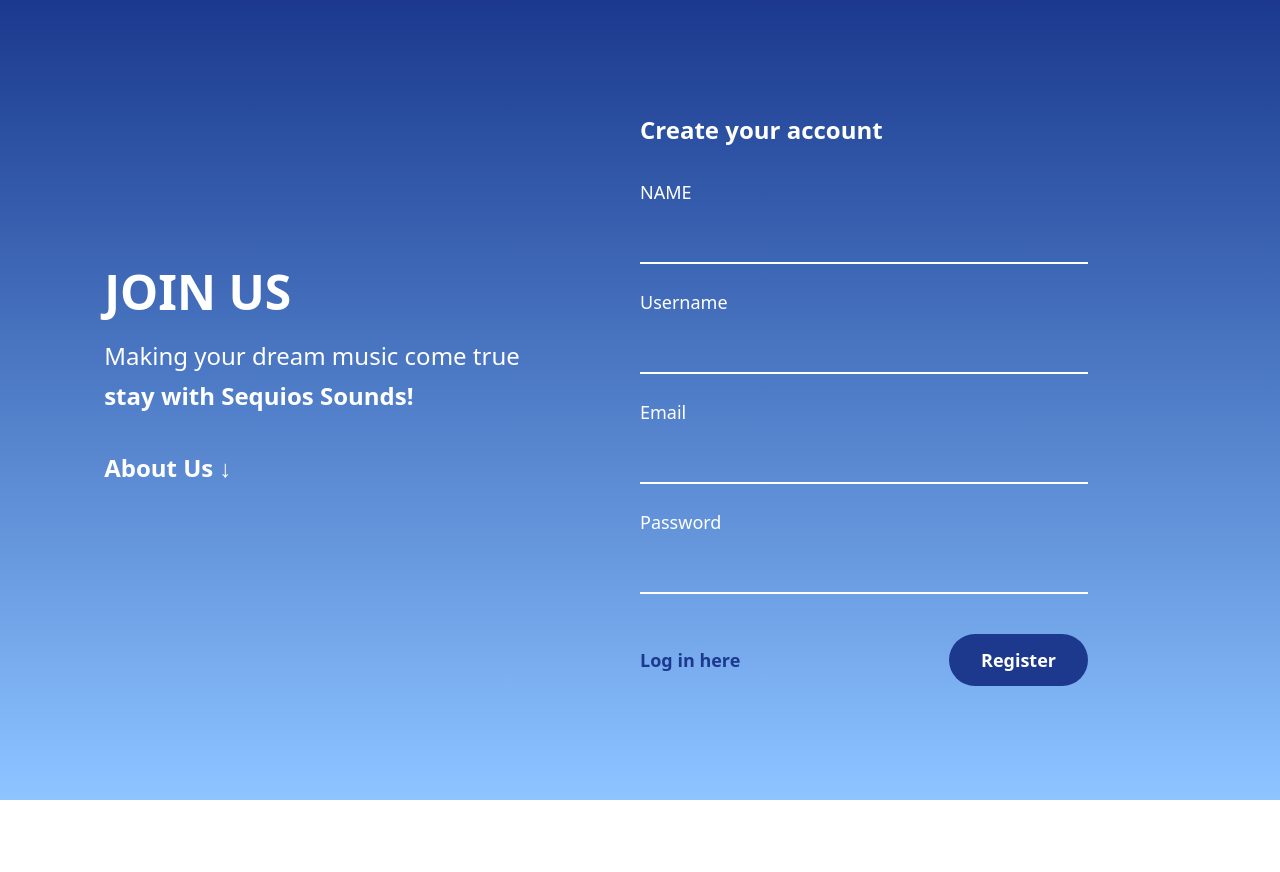
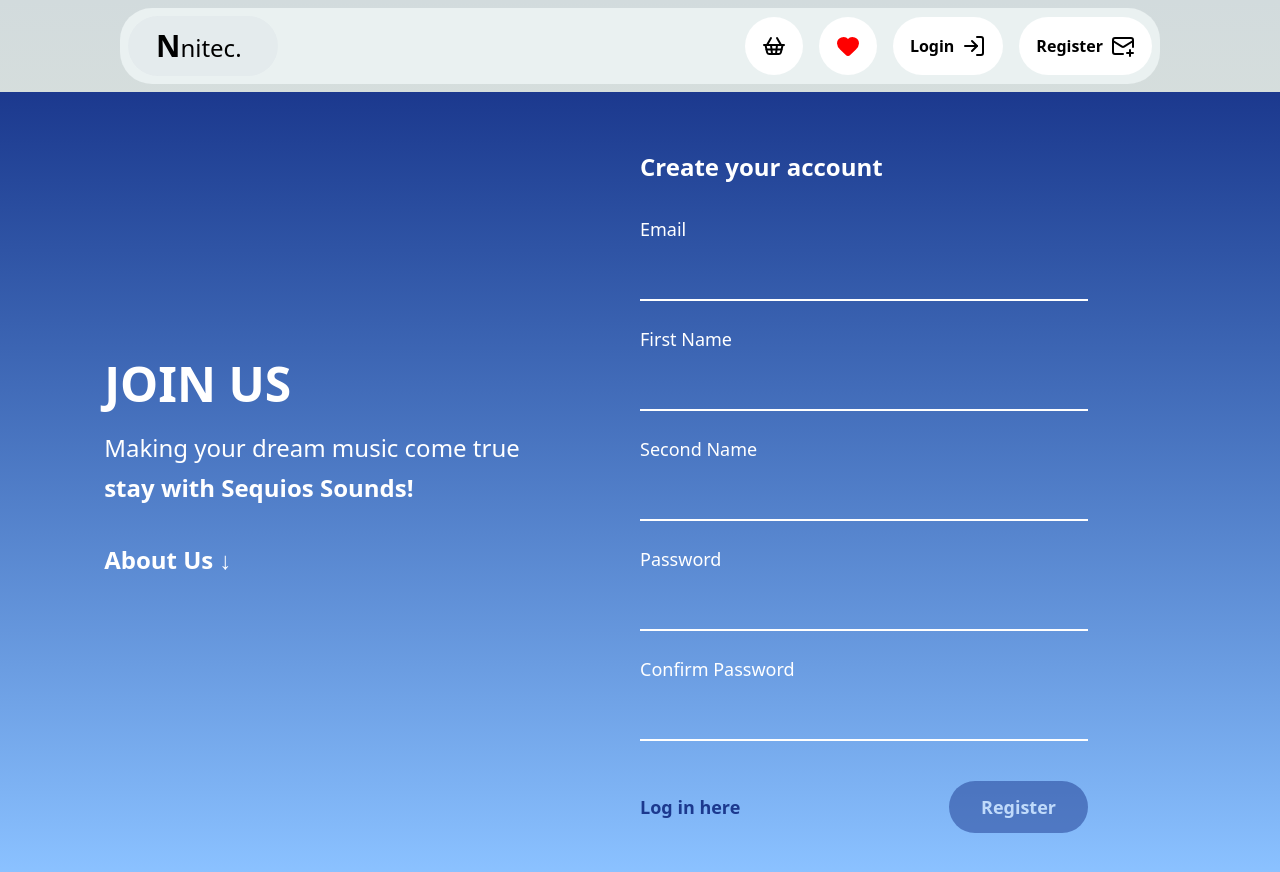
Before and after one commit to nichitttaaa/nitec, a React (Vite) app: page /register in a window 1280 px wide. Shown: the top 872 px of the page. Before the commit the page ends 800 px from the top, so only its background shows below. Built offline with nearby package versions, Linux system fonts and the light colour scheme.

Commit message:
add register

```diff
--- a/src/api/types.ts
+++ b/src/api/types.ts
@@ -9,7 +9,7 @@ export interface RegisterData {
     firstName: string,
     lastName: string,
     password: string,
-    phoneNumber: string
+    phoneNumber?: string
 }
 
 export interface RegisterResponse {
--- a/src/components/core/NavBar.tsx
+++ b/src/components/core/NavBar.tsx
@@ -1,16 +1,18 @@
-import {CircleUser, ShoppingBasket, Heart} from "lucide-react";
-import {NavLink, useNavigate} from "react-router-dom";
+import { LogIn, MailPlus, ShoppingBasket, Heart } from "lucide-react";
+import { NavLink, useNavigate } from "react-router-dom";
 
-
-function NavBar () {
+function NavBar() {
   const navigate = useNavigate();
 
   return (
     <div className="w-screen h-auto px-50 md:px-30 py-2 flex items-center justify-center">
       <div className="w-full  bg-[#EAF1F1] rounded-4xl justify-between flex items-center  p-2">
-            <div className="w-[150px] h-[60px] rounded-4xl  bg-[#E4EBED] flex items-center cursor-pointer" onClick={() =>{
-                navigate("/")
-            }}>
+        <div
+          className="w-[150px] h-[60px] rounded-4xl  bg-[#E4EBED] flex items-center cursor-pointer"
+          onClick={() => {
+            navigate("/");
+          }}
+        >
           <div className="ml-7">
             <span className="font-bold text-3xl ">N</span>
             <span className="text-2xl">nitec.</span>
@@ -18,21 +20,46 @@ function NavBar () {
         </div>
         <div className=" flex items-center gap-4">
           <NavLink to="/cart" end>
-                   <button className="p-4 rounded-full flex bg-white justify-center items-center cursor-pointer hover:border-black border border-transparent transition-all"><ShoppingBasket/></button>
+            <button className="p-4 rounded-full flex bg-white justify-center items-center cursor-pointer hover:border-black border border-transparent transition-all">
+              <ShoppingBasket />
+            </button>
           </NavLink>
-                <button onClick={()=> {
-                    navigate("/liked")
-                }} className="p-4 rounded-full flex bg-white justify-center items-center cursor-pointer hover:border-black border border-transparent transition-all"><Heart fill="#FF0000" stroke="#FF0000" /></button>
-                <button onClick={() =>{
+          <button
+            onClick={() => {
+              navigate("/liked");
+            }}
+            className="p-4 rounded-full flex bg-white justify-center items-center cursor-pointer hover:border-black border border-transparent transition-all"
+          >
+            <Heart fill="#FF0000" stroke="#FF0000" />
+          </button>
+          {/* <button onClick={() =>{
                     navigate("/user")
                 }} className="p-4 gap-2 rounded-full flex bg-white justify-center items-center cursor-pointer hover:border-black border border-transparent transition-all">
                     <span className="font-semibold hidden md:flex">Ryman Alex</span>
                     <CircleUser />
+                </button> */}
+          <button
+            onClick={() => {
+              navigate("/login");
+            }}
+            className="p-4 gap-2 rounded-full flex bg-white justify-center items-center cursor-pointer hover:border-black border border-transparent transition-all"
+          >
+            <span className="font-semibold hidden md:flex">Login</span>
+            <LogIn />
+          </button>
+          <button
+            onClick={() => {
+              navigate("/register");
+            }}
+            className="p-4 gap-2 rounded-full flex bg-white justify-center items-center cursor-pointer hover:border-black border border-transparent transition-all"
+          >
+            <span className="font-semibold hidden md:flex">Register</span>
+            <MailPlus />
           </button>
         </div>
       </div>
     </div>
-    )
+  );
 }
 
-export default NavBar
+export default NavBar;
--- a/src/pages/Register.tsx
+++ b/src/pages/Register.tsx
@@ -1,10 +1,45 @@
+import { useState } from "react";
+import { useNavigate } from "react-router-dom";
+import { register } from "../api/requests";
+import type { RegisterData } from "../api/types";
+
 const Register = () => {
+  const [firstName, setFirstName] = useState("");
+  const [secondName, setSecondName] = useState("");
+  const [email, setEmail] = useState("");
+  const [password, setPassword] = useState("");
+  const [confirmPassword, setConfirmPassword] = useState("");
+
+  const navigate = useNavigate();
+
+  const isDisabled =
+    firstName === "" ||
+    secondName === "" ||
+    email === "" ||
+    password === "" ||
+    confirmPassword === "" ||
+    password !== confirmPassword;
+
+  const onRegister = () => {
+    const payload: RegisterData = {
+      email: email,
+      firstName: firstName,
+      lastName: secondName,
+      password: password,
+    };
+    register(payload).then((data) => {
+      localStorage.setItem("accessToken", data.accessToken);
+      localStorage.setItem("refreshToken", data.refreshToken);
+      navigate("/products");
+    });
+  };
+
   return (
     <div className="min-h-screen w-full bg-gradient-to-b from-blue-900 to-blue-300 text-white flex p-8">
       {/* Left Section - JOIN US and tagline */}
       <div className="w-1/2 flex flex-col justify-center items-center pr-12">
         <div>
-                    <h1 className="text-5xl font-bold mb-6">    JOIN US</h1>
+          <h1 className="text-5xl font-bold mb-6"> JOIN US</h1>
           <p className="text-2xl mb-2">Making your dream music come true</p>
           <p className="text-2xl font-semibold">stay with Sequios Sounds!</p>
           <button className="mb-12 text-2xl pt-10 font-bold hover:text-blue-300 transition-colors">
@@ -19,22 +54,83 @@ const Register = () => {
             <h3 className="text-2xl font-bold mb-8">Create your account</h3>
 
             <div className="space-y-6 mb-10">
-                            {['NAME', 'Username', 'Email', 'Password'].map((label) => (
-                                <div key={label}>
-                                    <label className="block text-lg mb-2">{label}</label>
+              <div>
+                <label className="block text-lg mb-2">Email</label>
                 <input
-                                        type={label === 'Password' ? 'password' : label === 'Email' ? 'email' : 'text'}
+                  value={email}
+                  onChange={(e) => {
+                    setEmail(e.target.value);
+                  }}
+                  type="email"
                   className="w-full bg-transparent border-b-2 border-white focus:outline-none focus:border-blue-300 py-3"
                 />
               </div>
-                            ))}
+
+              <div>
+                <label className="block text-lg mb-2">First Name</label>
+                <input
+                  value={firstName}
+                  onChange={(e) => {
+                    setFirstName(e.target.value);
+                  }}
+                  type="text"
+                  className="w-full bg-transparent border-b-2 border-white focus:outline-none focus:border-blue-300 py-3"
+                />
+              </div>
+
+              <div>
+                <label className="block text-lg mb-2">Second Name</label>
+                <input
+                  value={secondName}
+                  onChange={(e) => {
+                    setSecondName(e.target.value);
+                  }}
+                  type="text"
+                  className="w-full bg-transparent border-b-2 border-white focus:outline-none focus:border-blue-300 py-3"
+                />
+              </div>
+
+              <div>
+                <label className="block text-lg mb-2">Password</label>
+                <input
+                  value={password}
+                  onChange={(e) => {
+                    setPassword(e.target.value);
+                  }}
+                  type="password"
+                  className="w-full bg-transparent border-b-2 border-white focus:outline-none focus:border-blue-300 py-3"
+                />
+              </div>
+
+              <div>
+                <label className="block text-lg mb-2">Confirm Password</label>
+                <input
+                  value={confirmPassword}
+                  onChange={(e) => {
+                    setConfirmPassword(e.target.value);
+                  }}
+                  type="password"
+                  className="w-full bg-transparent border-b-2 border-white focus:outline-none focus:border-blue-300 py-3"
+                />
+              </div>
             </div>
 
             <div className="flex justify-between items-center">
-                            <button className="text-blue-900 hover:text-blue-200 font-semibold text-lg">
+              <button
+                onClick={() => {
+                  navigate("/login");
+                }}
+                className="text-blue-900 hover:text-blue-200 font-semibold text-lg cursor-pointer"
+              >
                 Log in here
               </button>
-                            <button className="bg-blue-900 hover:bg-blue-700 px-8 py-3 rounded-full font-semibold text-lg">
+              <button
+                onClick={() => {
+                  onRegister();
+                }}
+                disabled={isDisabled}
+                className="bg-blue-900 hover:bg-blue-700 px-8 py-3 rounded-full font-semibold text-lg disabled:opacity-50 disabled:cursor-not-allowed disabled:hover:bg-blue-900"
+              >
                 Register
               </button>
             </div>
--- a/src/router.tsx
+++ b/src/router.tsx
@@ -1,4 +1,3 @@
-
 import Home from "./pages/Home";
 import Cart from "./pages/Cart";
 import Liked from "./pages/Liked";
@@ -29,9 +28,8 @@ const router = [
   {
     path: "/register",
     element: <Register />,
-    showNavBar: false,
-  }
+    showNavBar: true,
+  },
 ];
 
-
 export default router;
```
Also changed, not shown: src/pages/Home.tsx (+5 -8 lines). Lines whose indentation alone changed are shown as unchanged.
